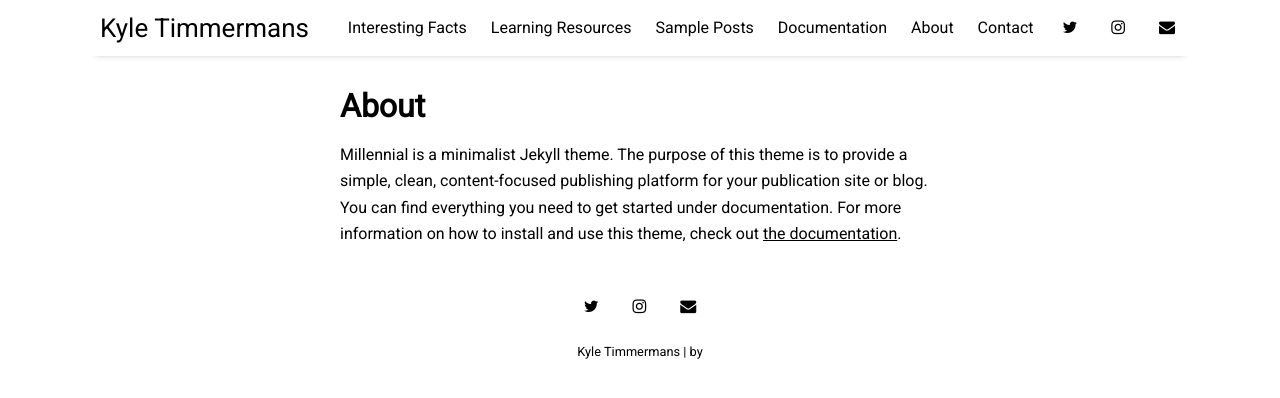
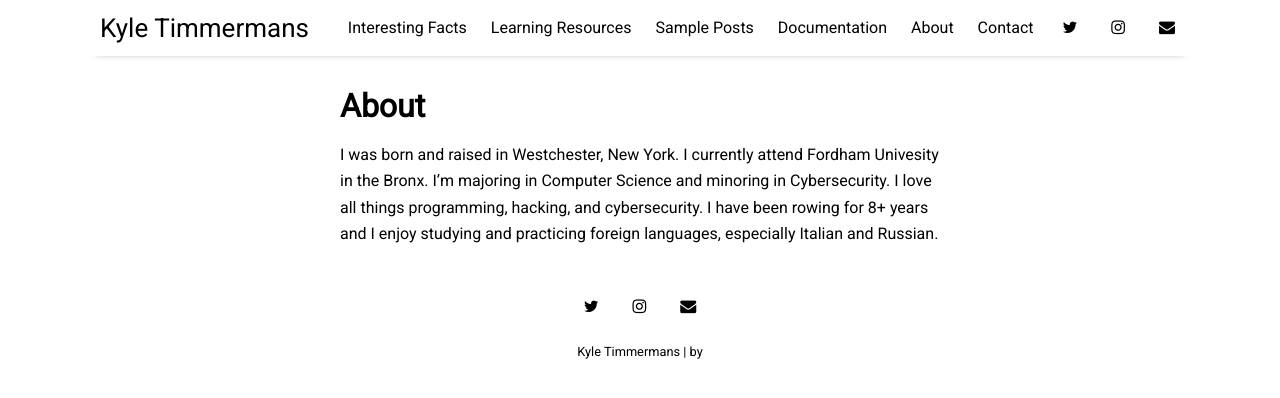
Before and after one commit to kyletimmermans/kyletimmermans.github.io, a Jekyll site: the page built from pages/about.md, in a window 1280 px wide. Shown: the top 398 px of the page. Built offline with Jekyll 4.4.1, drawn with Linux system fonts in a browser that asks for light colours; nearby versions of some CDN libraries.

Commit message:
Update about.md

```diff
--- a/pages/about.md
+++ b/pages/about.md
@@ -3,4 +3,4 @@ layout: misc
 title: About
 ---
 
-Millennial is a minimalist Jekyll theme. The purpose of this theme is to provide a simple, clean, content-focused publishing platform for your publication site or blog. You can find everything you need to get started under documentation. For more information on how to install and use this theme, check out [the documentation]({{ site.github.url }}{% post_url 2016-10-10-getting-started %}).
+I was born and raised in Westchester, New York. I currently attend Fordham Univesity in the Bronx. I'm majoring in Computer Science and minoring in Cybersecurity. I love all things programming, hacking, and cybersecurity. I have been rowing for 8+ years and I enjoy studying and practicing foreign languages, especially Italian and Russian.
```
